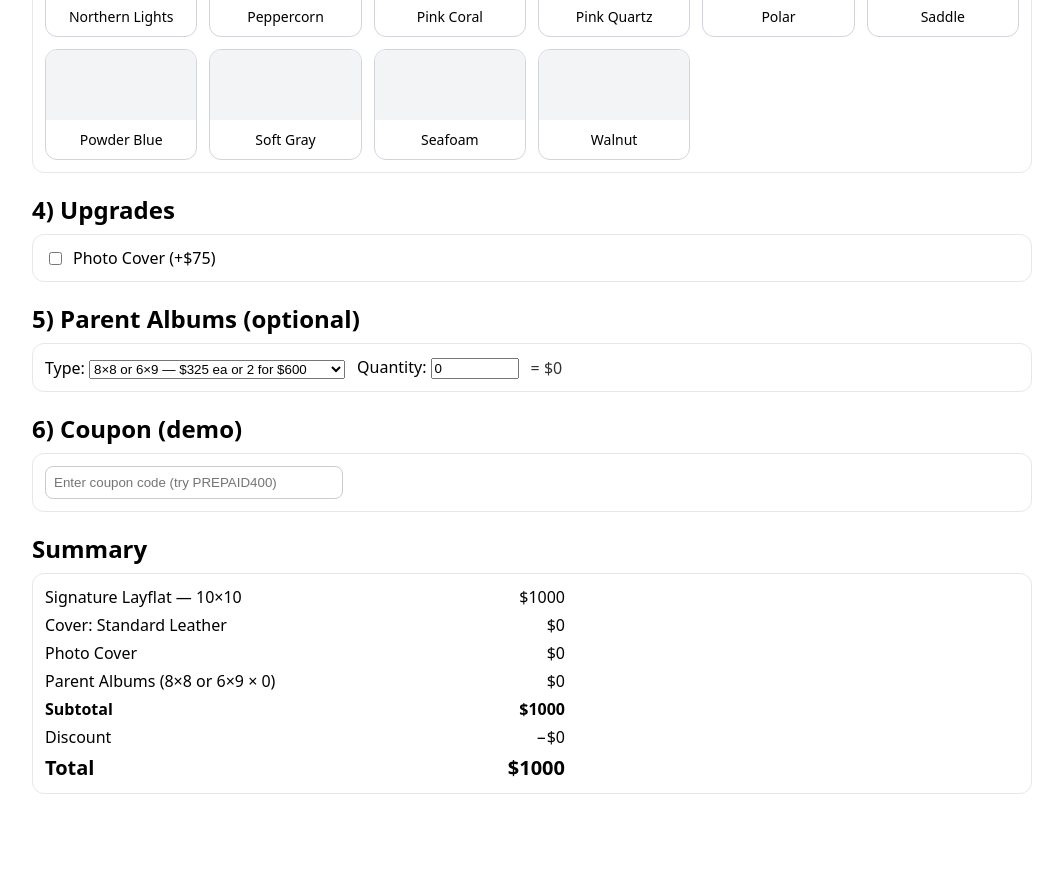
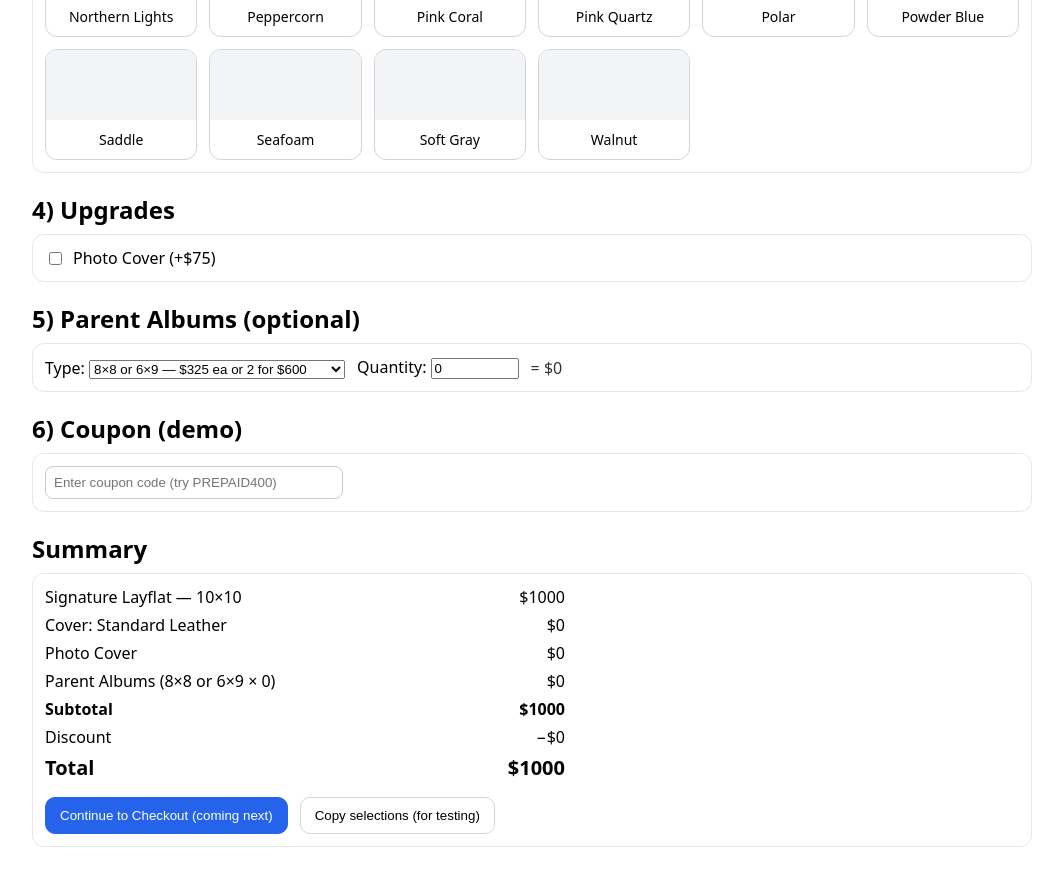
Before and after one commit to jeffreyadamanderson-hash/album-config-demo, a React (Vite) app: page / in a window 1280 px wide. Shown: the part 920-1806 px from the top of the page, without its empty margins (108-1171 px from the left). Before the commit the page ends 1762 px from the top, so only its background shows below. Built offline with nearby package versions, Linux system fonts and the light colour scheme.

Commit message:
Update AlbumDemo.jsx

```diff
--- a/src/AlbumDemo.jsx
+++ b/src/AlbumDemo.jsx
@@ -13,6 +13,7 @@ const ALBUMS = {
       { key: "8x12",  label: "8×12 (horizontal)", price: 1000 },
       { key: "10x15", label: "10×15 (horizontal)", price: 1200 },
     ],
+    // friendly copy you requested:
     intro:
       "This is our Premier wedding album. It’s handmade and has the smallest seam in the industry. It’s meant to be a family heirloom.",
     spreads: "Each album starts with 30 pages / 15 spreads.",
@@ -37,7 +38,7 @@ const PARENT_ALBUMS = {
   large: { label: "10×10 or 8×11", each: 400, twoFor: 750 },
 };
 
-/* Cover categories & names (exact from Miller’s PDF) */
+/* Cover categories & EXACT swatch names (placeholders show as gray tiles for now) */
 const COVER_CATEGORIES = [
   {
     key: "standard",
@@ -45,7 +46,7 @@ const COVER_CATEGORIES = [
     options: [
       "Ash","Black Olive","Blush","Buttercream","Cardinal","Flamingo","Lavender",
       "Maroon","Mist","Monsoon","Mystique","Nightfall","Northern Lights","Peppercorn",
-      "Pink Coral","Pink Quartz","Polar","Saddle","Powder Blue","Soft Gray","Seafoam","Walnut",
+      "Pink Coral","Pink Quartz","Polar","Powder Blue","Saddle","Seafoam","Soft Gray","Walnut",
     ],
   },
   {
@@ -61,7 +62,7 @@ const COVER_CATEGORIES = [
   {
     key: "linen",
     label: "Linen",
-    options: ["Ebony","Fog","Oyster","Plum","Sage","Sand","Silver","Sky","Tundra","Tusk"],
+    options: ["Ebony","Fog (Shimmer)","Oyster (shimmer)","Plum","Sage","Sand","Silver","Sky","Tundra","Tusk"],
   },
 ];
 
@@ -85,6 +86,7 @@ export default function AlbumDemo() {
 
   // upgrades
   const [photoCover, setPhotoCover] = useState(false); // +$75
+  const [photoImageNums, setPhotoImageNums] = useState(["", "", "", ""]); // up to 4 image numbers
   const PHOTO_COVER_PRICE = 75;
 
   // parent albums
@@ -112,6 +114,8 @@ export default function AlbumDemo() {
 
   const albumSizes = ALBUMS[albumType].sizes;
   const currentCategory = COVER_CATEGORIES.find(c => c.key === coverTab);
+
+  const enteredPhotoNums = photoImageNums.map(s => s.trim()).filter(Boolean);
 
   return (
     <div style={{ padding: 20, fontFamily: "system-ui, -apple-system, Segoe UI, Roboto, Helvetica, Arial, sans-serif", maxWidth: 1000, margin: "0 auto" }}>
@@ -175,7 +179,7 @@ export default function AlbumDemo() {
                 background: "white",
               }}
             >
-              {/* neutral tile; we’ll swap with real swatch thumbnails later */}
+              {/* neutral tile; swap with real swatch <img> later */}
               <div style={{ height: 70, background: "#f3f4f6" }} />
               <div style={{ padding: 10, textAlign: "center", fontSize: 14 }}>{name}</div>
             </div>
@@ -184,18 +188,44 @@ export default function AlbumDemo() {
 
         {coverChoice && (
           <motion.div initial={{ opacity: 0, y: 6 }} animate={{ opacity: 1, y: 0 }} style={{ marginTop: 10 }}>
-            <small>Selected: <strong>{currentCategory.label} — {coverChoice}</strong></small>
+            <small>Selected: <strong>{COVER_CATEGORIES.find(c => c.key === coverTab)?.label} — {coverChoice}</strong></small>
           </motion.div>
         )}
       </Section>
 
       {/* 4) Upgrades */}
       <Section title="4) Upgrades">
-        <label style={{ display: "flex", alignItems: "center", gap: 8 }}>
-          <input type="checkbox" checked={photoCover} onChange={e => setPhotoCover(e.target.checked)} />
-          <span>Photo Cover (+$75)</span>
-        </label>
-        {/* Metal/Acrylic + Debossing will be added next */}
+        <div style={{ display: "grid", gap: 10 }}>
+          <label style={{ display: "flex", alignItems: "center", gap: 8 }}>
+            <input type="checkbox" checked={photoCover} onChange={e => setPhotoCover(e.target.checked)} />
+            <span>Photo Cover (+$75)</span>
+          </label>
+
+          {photoCover && (
+            <div style={{ border: "1px solid #e5e7eb", borderRadius: 12, padding: 12 }}>
+              <div style={{ display: "grid", gap: 8, gridTemplateColumns: "repeat(auto-fit, minmax(180px, 1fr))" }}>
+                {photoImageNums.map((val, idx) => (
+                  <div key={idx} style={{ display: "grid", gap: 6 }}>
+                    <label style={{ fontSize: 12, color: "#555" }}>Image #{idx + 1} (optional)</label>
+                    <input
+                      value={val}
+                      onChange={e => {
+                        const next = [...photoImageNums];
+                        next[idx] = e.target.value;
+                        setPhotoImageNums(next);
+                      }}
+                      placeholder="e.g., IMG_1234"
+                      style={{ padding: 8, borderRadius: 8, border: "1px solid #ccc" }}
+                    />
+                  </div>
+                ))}
+              </div>
+              <p style={{ marginTop: 10, fontSize: 13, color: "#555" }}>
+                Select up to 4 images. We’ll choose what works best within the margins, but you’ll get approval before sending to print.
+              </p>
+            </div>
+          )}
+        </div>
       </Section>
 
       {/* 5) Parent Albums */}
@@ -236,10 +266,45 @@ export default function AlbumDemo() {
           <Row label={`${ALBUMS[albumType].label} — ${albumSizes.find(s => s.key === albumSizeKey)?.label}`} value={`$${baseAlbumPrice}`} />
           <Row label={`Cover: ${COVER_CATEGORIES.find(c => c.key === coverTab)?.label}${coverChoice ? ` — ${coverChoice}` : ""}`} value={"$0"} />
           <Row label={`Photo Cover`} value={photoCover ? `+$${PHOTO_COVER_PRICE}` : "$0"} />
+          {photoCover && enteredPhotoNums.length > 0 && (
+            <div style={{ fontSize: 14, color: "#444", marginTop: -2, marginBottom: 6 }}>
+              Photo Cover images: {enteredPhotoNums.join(", ")}
+            </div>
+          )}
           <Row label={`Parent Albums (${PARENT_ALBUMS[parentType].label} × ${Number(parentQty) || 0})`} value={`$${parentAlbumsPrice}`} />
           <Row label="Subtotal" value={`$${subtotal}`} strong />
           <Row label="Discount" value={`−$${discount}`} />
           <Row label="Total" value={`$${total}`} strong big />
+        </div>
+
+        <div style={{ marginTop: 16, display: "flex", gap: 12, flexWrap: "wrap" }}>
+          <button
+            style={primaryBtn}
+            onClick={() => alert("Next: we’ll connect Stripe Checkout and email notifications.")}
+          >
+            Continue to Checkout (coming next)
+          </button>
+          <button
+            style={ghostBtn}
+            onClick={() => {
+              const payload = {
+                albumType,
+                albumSizeKey,
+                cover: { category: coverTab, swatch: coverChoice },
+                photoCover,
+                photoImageNums: enteredPhotoNums,
+                parentType,
+                parentQty: Number(parentQty) || 0,
+                subtotal,
+                discount,
+                total,
+              };
+              navigator.clipboard.writeText(JSON.stringify(payload, null, 2));
+              alert("Selections copied to clipboard for now (we’ll email/save these next).");
+            }}
+          >
+            Copy selections (for testing)
+          </button>
         </div>
       </Section>
     </div>
@@ -300,3 +365,20 @@ function Tab({ children, active, onClick }) {
     </button>
   );
 }
+
+const primaryBtn = {
+  padding: "10px 14px",
+  borderRadius: 10,
+  border: "1px solid #2563eb",
+  background: "#2563eb",
+  color: "white",
+  cursor: "pointer",
+};
+const ghostBtn = {
+  padding: "10px 14px",
+  borderRadius: 10,
+  border: "1px solid #d1d5db",
+  background: "white",
+  color: "black",
+  cursor: "pointer",
+};
```
